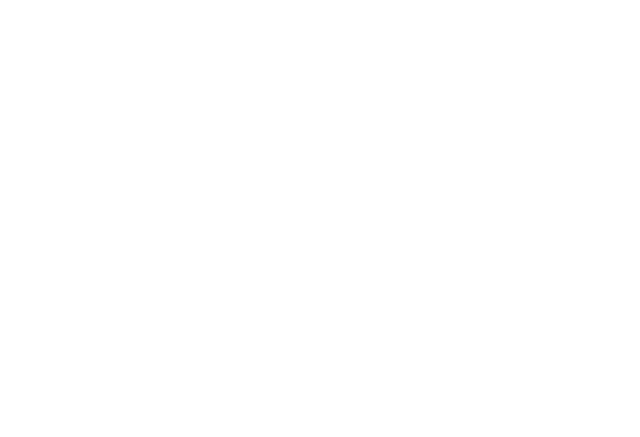
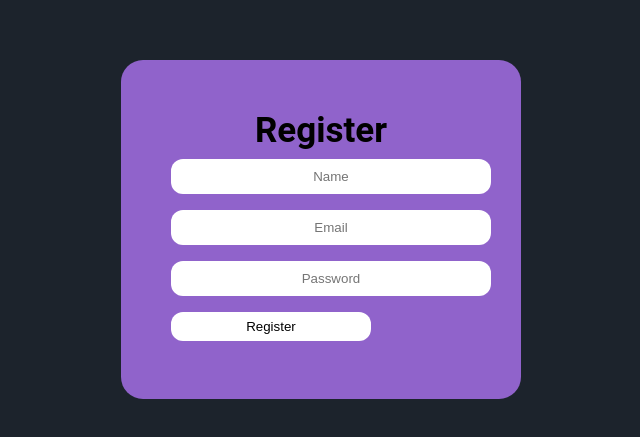
Before and after one commit to UT0P1C/react-gama, a React (Create React App) app: page /signup in a window 1280 px wide. Shown: the part 171-608 px from the top of the page, without its empty margins (319-959 px from the left). Built offline with nearby package versions, Linux system fonts and the light colour scheme.

Commit message:
cadastro de usuario na api

```diff
--- a/src/routes.tsx
+++ b/src/routes.tsx
@@ -3,8 +3,9 @@
 
 
 import Home from './views/Home';
-
-import Contact from "./views/Contact"
+import Contact from "./views/Contact";
+import SignUp from './views/SignUp';
+import SignIn from './views/SignIn';
 
 
 const Router: React.FC = () => {
@@ -16,6 +17,8 @@
 			<Route path="/" exact component={Home}/>
 
 			<Route path="/contact" exact component={Contact}/>
+			<Route path={"/signin"} exact component={SignIn}/>
+			<Route path={"/signup"} exact component={SignUp}/>
 
 			</Switch>
 
--- a/src/services/api.ts
+++ b/src/services/api.ts
@@ -1,5 +1,5 @@
 import axios from "axios";
 
 export const api = axios.create({
-	baseURL: "https://webhook.site/58ad5144-54c7-46f0-9582-52edfbe29746?"
+	baseURL: "https://sistemadeagendamentogama.herokuapp.com/"
 });
--- /dev/null
+++ b/src/views/SignIn/index.tsx
@@ -0,0 +1,13 @@
+import React from 'react';
+
+// import { Container } from './styles';
+
+const SignIn: React.FC = () => {
+	return (
+		<div>
+			<h2>Sign In</h2>
+		</div>
+	);
+}
+
+export default SignIn;
--- /dev/null
+++ b/src/views/SignUp/index.tsx
@@ -0,0 +1,62 @@
+import React, {useState, useCallback, FormEvent} from 'react';
+
+import { useHistory} from "react-router-dom";
+
+import { Container } from './style';
+
+import { api } from "../../services/api";
+
+const SignUp: React.FC = () => {
+
+	interface IData {
+		name: string;
+		email: string;
+		password: string;
+	}
+
+	const [data, setData] = useState<IData>({} as IData);
+
+	const history = useHistory();
+
+	const handleSubmit = useCallback((e:FormEvent<HTMLFormElement>) => {
+		e.preventDefault();
+		api.post("users", data).then(response => {
+			console.log(response.data);
+			history.push("/signin");
+		})
+
+	}, [data, history])
+	return (
+		<Container>
+
+			<div className='card'>
+				<h2>Register</h2>
+				<form onSubmit={handleSubmit}>
+					<input
+						type="text"
+						placeholder='Name'
+						onChange={e => setData({...data, name: e.target.value})}
+					/>
+					<input
+						type="text"
+						placeholder='Email'
+						onChange={e => setData({...data, email: e.target.value})}
+					/>
+					<input
+						type="password"
+						placeholder='Password'
+						onChange={e => setData({...data, password: e.target.value})}
+					/>
+					<input
+						type="submit"
+						id="register__button"
+						value="Register"
+					/>
+
+				</form>
+			</div>
+		</Container>
+	);
+}
+
+export default SignUp;
--- /dev/null
+++ b/src/views/SignUp/style.ts
@@ -0,0 +1,50 @@
+import styled from "styled-components";
+
+export const Container = styled.div`
+
+	width: 100%;
+	height: 100vh;
+	background: #1c232c;
+	display: flex;
+	align-items: center;
+	justify-content: center;
+
+	.card{
+		display: grid;
+		background: #9063cb;
+		max-width: 300px;
+		padding: 50px;
+		border-radius: 22px;
+		h2{
+			font-size: 35px;
+			font-weight: bold;
+			text-align: center;
+			font-family: 'Roboto',sans-serif;
+
+		}
+
+		form{
+			input{
+				width: 100%;
+				margin: 8px 0;
+				border-radius: 12px;
+				padding: 10px;
+				border: none;
+				text-align: center;
+			}
+			#register__button{
+				border: none;
+				background: #fff;
+				cursor: pointer;
+				transition: 0.5s;
+				width: 200px;
+				padding: 7px;
+				&:hover{
+					background: #1c232c;
+					color: #fff;
+				}
+			}
+		}
+	}
+
+`
```
